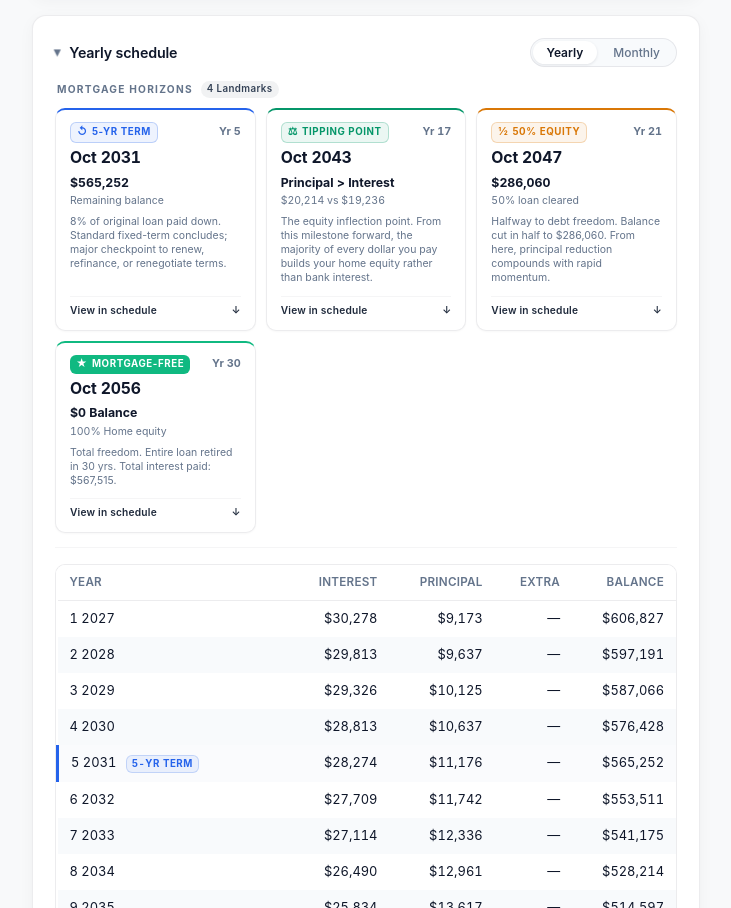
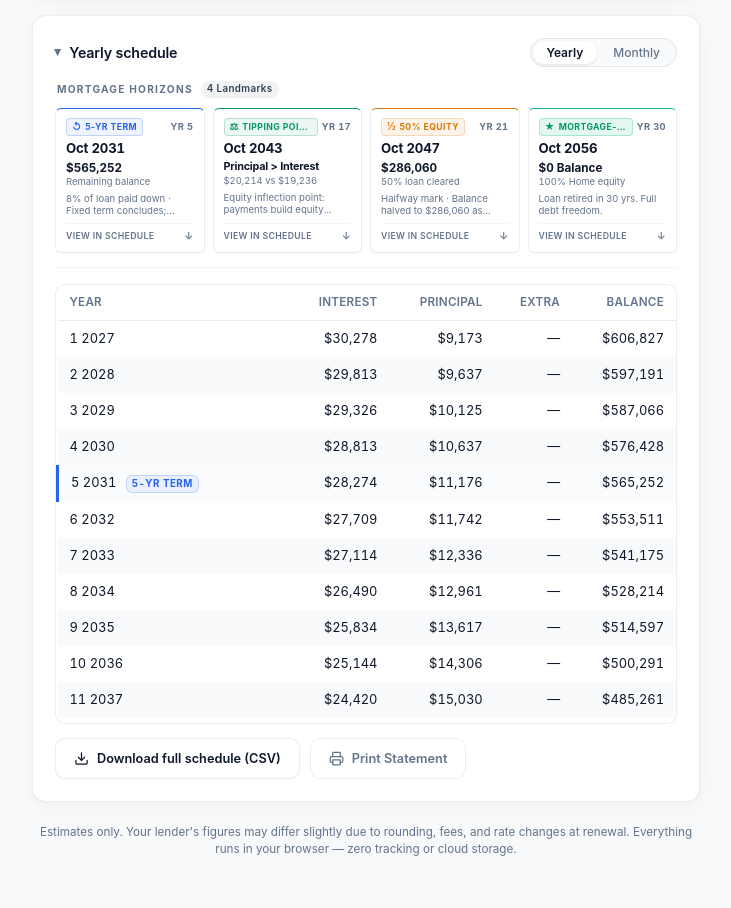
Before and after one commit to RichardMalo/MortgageV4, a website built with Vite: page index.html in a window 1280 px wide. Shown: the part 1046-1954 px from the top of the page, without its empty margins (486-1217 px from the left). Built offline with nearby package versions, Linux system fonts and the light colour scheme.

Commit message:
feat(ui): shrink milestone horizon boxes into single row of 4 with Prada-grade elegance

```diff
--- a/src/main.ts
+++ b/src/main.ts
@@ -269,6 +269,7 @@ const renderMilestonesShowcase = (milestones: MilestoneData[]) => {
   if (countEl) {
     countEl.textContent = `${milestones.length} Landmarks`;
   }
+  container.style.setProperty('--milestone-cols', String(Math.max(1, milestones.length)));
 
   container.innerHTML = milestones
     .map(
@@ -277,7 +278,7 @@ const renderMilestonesShowcase = (milestones: MilestoneData[]) => {
       <div class="milestone-card-top">
         <span class="milestone-tag ${m.pillClass}">
           <span class="milestone-tag-glyph" aria-hidden="true">${m.icon}</span>
-          <span>${escapeHtml(m.title)}</span>
+          <span class="milestone-tag-label">${escapeHtml(m.title)}</span>
         </span>
         <span class="milestone-card-target">Yr ${m.year}</span>
       </div>
@@ -286,7 +287,7 @@ const renderMilestonesShowcase = (milestones: MilestoneData[]) => {
         <span class="metric-main">${escapeHtml(m.mainMetric)}</span>
         <span class="metric-sub">${escapeHtml(m.subMetric)}</span>
       </div>
-      <div class="milestone-card-desc">${escapeHtml(m.descText)}</div>
+      <div class="milestone-card-desc" title="${escapeHtml(m.descText)}">${escapeHtml(m.descText)}</div>
       <div class="milestone-card-foot">
         <span class="milestone-card-action">View in schedule</span>
         <span class="milestone-card-arrow" aria-hidden="true">↓</span>
@@ -525,7 +526,7 @@ const render = () => {
           dateStr: formatMonthYear(y5.endDate, c),
           mainMetric: money(y5.endBalance),
           subMetric: 'Remaining balance',
-          descText: `${pctPaid}% of original loan paid down. Standard fixed-term concludes; major checkpoint to renew, refinance, or renegotiate terms.`,
+          descText: `${pctPaid}% of loan paid down · Fixed term concludes; renew or refinance checkpoint.`,
           badgeDesktop: '<span class="milestone-badge milestone-renewal">5-Yr Term</span>',
           pipMobile: '<span class="milestone-pip pip-renewal" title="5-Yr Term">↺</span>',
           dividerDetail: `5-Yr Term Renewal · Balance: ${money(y5.endBalance)} (${pctPaid}% paid)`
@@ -552,8 +553,8 @@ const render = () => {
         subMetric: `${money(yTip.principal)} vs ${money(yTip.interest)}`,
         descText:
           effectiveTippingYear === 1
-            ? 'From Day 1, your scheduled payments pay off more mortgage principal than bank interest.'
-            : 'The equity inflection point. From this milestone forward, the majority of every dollar you pay builds your home equity rather than bank interest.',
+            ? 'From Day 1, scheduled payments build more equity than bank interest.'
+            : 'Equity inflection point: payments build equity faster than bank interest.',
         badgeDesktop: '<span class="milestone-badge milestone-tipping">Tipping Point ⚖</span>',
         pipMobile: '<span class="milestone-pip pip-tipping" title="Tipping Point">⚖</span>',
         dividerDetail: `Principal overtakes interest · ${money(yTip.principal)} vs ${money(yTip.interest)}`
@@ -577,7 +578,7 @@ const render = () => {
           dateStr: formatMonthYear(yHalf.endDate, c),
           mainMetric: money(yHalf.endBalance),
           subMetric: '50% loan cleared',
-          descText: `Halfway to debt freedom. Balance cut in half to ${money(yHalf.endBalance)}. From here, principal reduction compounds with rapid momentum.`,
+          descText: `Halfway mark · Balance halved to ${money(yHalf.endBalance)} as payoff accelerates.`,
           badgeDesktop: '<span class="milestone-badge milestone-half">50% Equity</span>',
           pipMobile: '<span class="milestone-pip pip-half" title="50% Equity">½</span>',
           dividerDetail: `50% Equity Landmark · Balance: ${money(yHalf.endBalance)}`
@@ -600,7 +601,7 @@ const render = () => {
         dateStr: formatMonthYear(plan.payoffDate, c),
         mainMetric: '$0 Balance',
         subMetric: '100% Home equity',
-        descText: `Total freedom. Entire loan retired in ${formatDuration((plan.numPayments * 12) / plan.periodsPerYear)}. Total interest paid: ${money(plan.totalInterest)}${savedInfo}.`,
+        descText: `Loan retired in ${formatDuration((plan.numPayments * 12) / plan.periodsPerYear)}${savedInfo}. Full debt freedom.`,
         badgeDesktop: '<span class="milestone-badge milestone-free">★ Free</span>',
         pipMobile: '<span class="milestone-pip pip-free" title="Mortgage-Free">★</span>',
         dividerDetail: '100% Debt-Free · $0 Balance · Fully Owned'
--- a/src/styles/main.css
+++ b/src/styles/main.css
@@ -1801,23 +1801,27 @@ input[type='number']::-webkit-outer-spin-button {
 
 .milestones-showcase {
   display: grid;
-  grid-template-columns: repeat(auto-fit, minmax(200px, 1fr));
-  gap: 10px;
+  grid-template-columns: repeat(var(--milestone-cols, 4), minmax(0, 1fr));
+  gap: 8px;
   overscroll-behavior-x: contain;
 }
 
-/* Milestone Card Atelier Styling */
+/* Milestone Card Atelier Styling — Prada-Grade Precision */
 .milestone-card {
   position: relative;
   background: var(--card);
   border: 1px solid var(--border);
-  border-radius: var(--radius-md);
-  padding: 12px 14px;
+  border-radius: var(--radius-sm);
+  padding: 9px 10px 8px;
   display: flex;
   flex-direction: column;
-  gap: 6px;
+  gap: 5px;
+  min-width: 0;
   cursor: pointer;
-  transition: all 0.2s cubic-bezier(0.16, 1, 0.3, 1);
+  transition: border-color 0.18s cubic-bezier(0.16, 1, 0.3, 1),
+              background 0.18s cubic-bezier(0.16, 1, 0.3, 1),
+              transform 0.18s cubic-bezier(0.16, 1, 0.3, 1),
+              box-shadow 0.18s cubic-bezier(0.16, 1, 0.3, 1);
   box-shadow: var(--shadow-sm);
   text-align: left;
   user-select: none;
@@ -1844,69 +1848,105 @@ input[type='number']::-webkit-outer-spin-button {
   display: flex;
   align-items: center;
   justify-content: space-between;
-  gap: 6px;
+  gap: 4px;
+  min-width: 0;
 }
 
 .milestone-tag {
   display: inline-flex;
   align-items: center;
-  gap: 4px;
+  gap: 3.5px;
+  font-size: 0.58rem;
+  font-weight: 700;
+  letter-spacing: 0.05em;
+  text-transform: uppercase;
+  padding: 1.5px 5px;
+  border-radius: 4px;
+  min-width: 0;
+  max-width: 80%;
+}
+
+.milestone-tag-glyph {
   font-size: 0.65rem;
+  line-height: 1;
+  flex-shrink: 0;
+}
+
+.milestone-tag-label {
+  white-space: nowrap;
+  overflow: hidden;
+  text-overflow: ellipsis;
+}
+
+.milestone-card-target {
+  font-size: 0.62rem;
   font-weight: 700;
-  letter-spacing: 0.06em;
+  letter-spacing: 0.04em;
   text-transform: uppercase;
-  padding: 2px 6px;
-  border-radius: var(--radius-sm);
-}
-
-.milestone-tag-glyph {
-  font-size: 0.72rem;
-  line-height: 1;
-}
-
-.milestone-card-target {
-  font-size: 0.72rem;
-  font-weight: 700;
   color: var(--muted);
   font-variant-numeric: tabular-nums lining-nums;
+  flex-shrink: 0;
 }
 
 /* Card Date */
 .milestone-card-date {
-  font-size: 1.05rem;
+  font-size: 0.88rem;
   font-weight: 700;
-  letter-spacing: -0.01em;
+  letter-spacing: -0.015em;
+  color: var(--text);
+  font-variant-numeric: tabular-nums lining-nums;
+  line-height: 1.15;
+  white-space: nowrap;
+  overflow: hidden;
+  text-overflow: ellipsis;
+}
+
+/* Card Metric */
+.milestone-card-metric {
+  display: flex;
+  flex-direction: column;
+  gap: 1px;
+  min-width: 0;
+}
+
+.metric-main {
+  font-size: 0.78rem;
+  font-weight: 700;
   color: var(--text);
   font-variant-numeric: tabular-nums lining-nums;
   line-height: 1.2;
-}
-
-/* Card Metric */
-.milestone-card-metric {
-  display: flex;
-  flex-direction: column;
-  gap: 1px;
-}
-
-.metric-main {
-  font-size: 0.82rem;
-  font-weight: 700;
-  color: var(--text);
+  white-space: nowrap;
+  overflow: hidden;
+  text-overflow: ellipsis;
+}
+
+.milestone-card-tipping .metric-main {
+  font-size: 0.72rem;
+  letter-spacing: -0.02em;
+}
+
+.metric-sub {
+  font-size: 0.63rem;
+  color: var(--muted);
   font-variant-numeric: tabular-nums lining-nums;
-}
-
-.metric-sub {
-  font-size: 0.7rem;
-  color: var(--muted);
-  font-variant-numeric: tabular-nums lining-nums;
+  line-height: 1.2;
+  white-space: nowrap;
+  overflow: hidden;
+  text-overflow: ellipsis;
 }
 
 /* Card Description */
 .milestone-card-desc {
-  font-size: 0.7rem;
-  line-height: 1.35;
+  font-size: 0.64rem;
+  line-height: 1.32;
   color: var(--muted);
   flex-grow: 1;
+  display: -webkit-box;
+  -webkit-line-clamp: 2;
+  -webkit-box-orient: vertical;
+  overflow: hidden;
+  text-overflow: ellipsis;
+  min-height: 2.64em;
 }
 
 /* Card Footer Action */
@@ -1915,63 +1955,70 @@ input[type='number']::-webkit-outer-spin-button {
   align-items: center;
   justify-content: space-between;
   gap: 4px;
-  margin-top: 4px;
-  padding-top: 6px;
+  margin-top: auto;
+  padding-top: 5px;
   border-top: 1px solid var(--border-subtle);
+  font-size: 0.58rem;
+  font-weight: 600;
+  color: var(--muted);
+  letter-spacing: 0.04em;
+  text-transform: uppercase;
+  transition: color 0.15s ease;
+}
+
+.milestone-card:hover .milestone-card-foot {
+  color: var(--accent);
+}
+
+.milestone-card-arrow {
   font-size: 0.68rem;
-  font-weight: 600;
-  color: var(--accent);
-  letter-spacing: 0.02em;
-}
-
-.milestone-card-arrow {
-  transition: transform 0.15s ease;
+  transition: transform 0.18s cubic-bezier(0.16, 1, 0.3, 1);
 }
 
 .milestone-card:hover .milestone-card-arrow {
   transform: translateY(2px);
 }
 
-/* Accent Card Themes */
+/* Accent Card Themes — Prada Couture Hairlines */
 .milestone-card-term {
-  border-top: 2px solid var(--primary);
+  border-top: 1.5px solid var(--primary);
 }
 .milestone-pill-term {
   background: var(--primary-soft);
   color: var(--primary);
-  border: 1px solid rgba(37, 99, 235, 0.25);
+  border: 1px solid rgba(37, 99, 235, 0.22);
 }
 
 .milestone-card-tipping {
-  border-top: 2px solid var(--good);
+  border-top: 1.5px solid var(--good);
 }
 .milestone-pill-tipping {
   background: var(--good-soft);
   color: var(--good);
-  border: 1px solid rgba(5, 150, 105, 0.25);
+  border: 1px solid rgba(5, 150, 105, 0.22);
 }
 
 .milestone-card-half {
-  border-top: 2px solid var(--warn);
+  border-top: 1.5px solid var(--warn);
 }
 .milestone-pill-half {
   background: var(--warn-soft);
   color: var(--warn);
-  border: 1px solid rgba(217, 119, 6, 0.25);
+  border: 1px solid rgba(217, 119, 6, 0.22);
 }
 
 .milestone-card-free {
-  border-top: 2px solid #10b981;
+  border-top: 1.5px solid #10b981;
 }
 .milestone-pill-free {
-  background: #10b981;
-  color: #ffffff;
-}
-
-@media (max-width: 890px) {
-  .milestones-showcase {
-    grid-template-columns: repeat(2, 1fr);
-  }
+  background: rgba(16, 185, 129, 0.12);
+  color: #059669;
+  border: 1px solid rgba(16, 185, 129, 0.28);
+}
+html[data-theme='dark'] .milestone-pill-free {
+  background: rgba(16, 185, 129, 0.16);
+  color: #34d399;
+  border-color: rgba(52, 211, 153, 0.32);
 }
 
 .table-wrap {
@@ -2305,11 +2352,11 @@ select:focus-visible {
   }
 
   .milestones-showcase {
-    display: flex;
+    display: flex !important;
     overflow-x: auto;
     scroll-snap-type: x mandatory;
     overscroll-behavior-x: contain;
-    gap: 10px;
+    gap: 8px;
     padding: 2px 2px 8px;
     margin: 0;
     -webkit-overflow-scrolling: touch;
@@ -2317,7 +2364,7 @@ select:focus-visible {
   }
 
   .milestones-showcase::-webkit-scrollbar {
-    height: 4px;
+    height: 3px;
   }
 
   .milestones-showcase::-webkit-scrollbar-thumb {
@@ -2326,10 +2373,10 @@ select:focus-visible {
   }
 
   .milestone-card {
-    flex: 0 0 248px;
-    min-width: 248px;
+    flex: 0 0 210px;
+    min-width: 210px;
     scroll-snap-align: start;
-    padding: 10px 12px;
+    padding: 9px 10px 8px;
   }
 
   /* Table Milestone Mobile Overrides */
```
